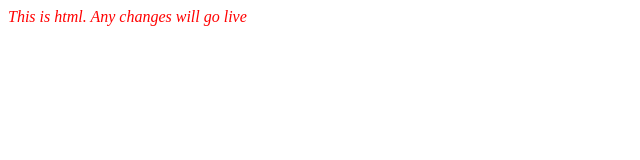
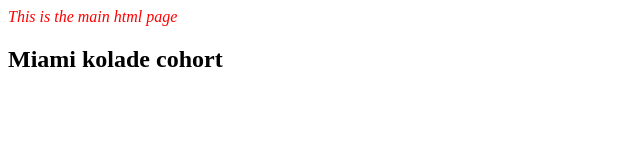
Before and after one commit to dpere316/IronHack-Day1, a plain HTML site: page index.html in a window 1280 px wide. Shown: the whole page, without its empty margins (0-640 px from the left). Drawn offline with Linux system fonts and the light colour scheme.

Commit message:
Edit-to-index-html

```diff
--- a/index.html
+++ b/index.html
@@ -7,7 +7,9 @@
     <link rel = "stylesheet" href= "./style.css">
 </head>
 <body>
-  <i>This is html. Any changes will go live</i>
+  <title>Ironhack code 1</title>
+  <i>This is the main html page</i>
+  <h2>Miami kolade cohort</h2>
 
 </body>
 <script src = "./script.js"> </script>
```
